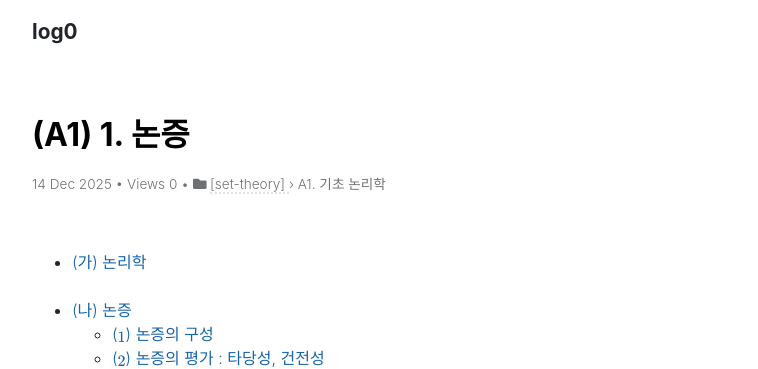
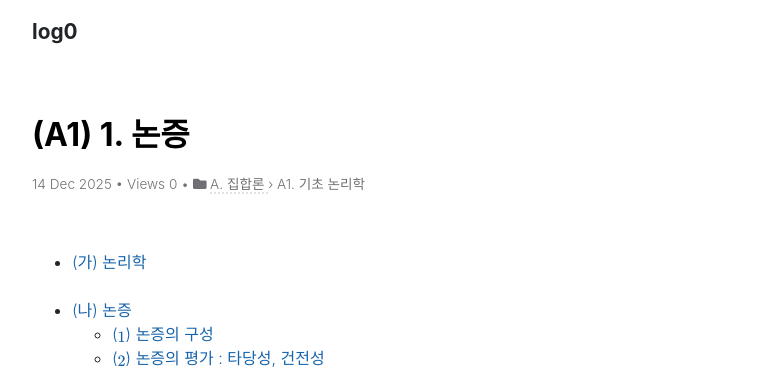
Before and after one commit to Log-zero/Log-zero.github.io, a Jekyll site: the page built from _posts/2025-12-14-논증.md, in a window 1280 px wide and 900 px high. Shown: the top 369 px of the window, without its empty margins (256-1014 px from the left). Built offline with Jekyll 4.4.1, drawn with Linux system fonts in a browser that asks for light colours; nearby versions of some CDN libraries.

Commit message:
categories

```diff
--- a/_posts/2025-12-14-논증.md
+++ b/_posts/2025-12-14-논증.md
@@ -5,7 +5,7 @@ Date: 2025-12-14
 Created: 2025-12-14
 Last Modified: 2026-01-23
 categories:
-  - "[set-theory]"
+  - set-theory
 subcategory: A1. 기초 논리학
 published: "true"
 ---
```
